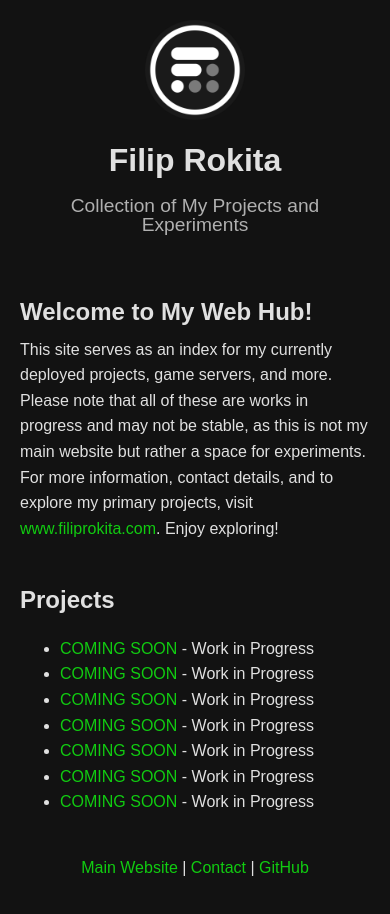
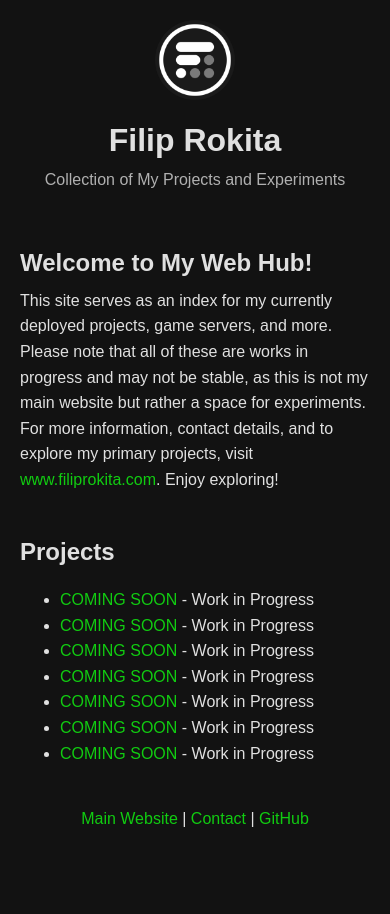
Before and after one commit to FilipRokita/filrok-website, a plain HTML site: page index.html in a window 390 px wide. After the commit the page ends 868 px from the top, so only its background shows below. Drawn offline with Linux system fonts and the light colour scheme.

Commit message:
improved mobile browser scaling

```diff
--- a/styles.css
+++ b/styles.css
@@ -75,6 +75,10 @@ footer {
         margin-left: 0;
     }
 
+    .header-logo {
+        width: 80px;
+    }
+
     h1 {
         font-size: 2rem;
     }
@@ -82,4 +86,8 @@ footer {
     h2 {
         font-size: 1.5rem;
     }
+
+    .header-text p {
+        font-size: 1rem;
+    }
 }
```
